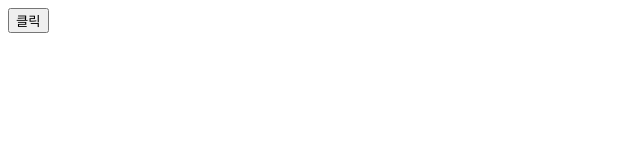
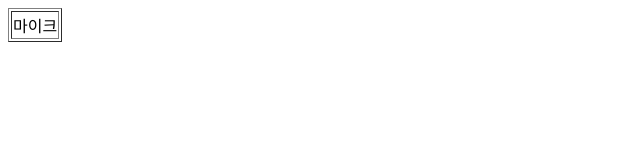
Before and after one commit to kim0hun/Inflearn_React, a React (Vite) app in the folder study/: page / in a window 1280 px wide. Shown: the top 160 px of the page, without its empty margins (0-640 px from the left). Built offline with nearby package versions, Linux system fonts and the light colour scheme.

Commit message:
51. 이벤트 전파 - 버블링

```diff
--- a/study/index.html
+++ b/study/index.html
@@ -1,4 +1,4 @@
-<!doctype html>
+<!DOCTYPE html>
 <html lang="en">
   <head>
     <meta charset="UTF-8" />
@@ -6,7 +6,7 @@
     <meta name="viewport" content="width=device-width, initial-scale=1.0" />
     <title>study</title>
   </head>
-  <body>
+  <body onclick="console.log('body')">
     <div id="root"></div>
     <script type="module" src="/src/main.tsx"></script>
   </body>
--- a/study/src/App.tsx
+++ b/study/src/App.tsx
@@ -1,18 +1,9 @@
-import Button from "./components/ui/Button";
+import Table from "./components/Table";
 
 export default function App() {
-  const handleClick = (
-    message: string,
-    event: React.MouseEvent<HTMLButtonElement, MouseEvent>
-  ) => {
-    console.log(message);
-    console.log(event);
-    (event.target as HTMLButtonElement).innerText = message;
-  };
-
   return (
     <>
-      <Button handleClick={handleClick} />
+      <Table />
     </>
   );
 }
--- /dev/null
+++ b/study/src/components/Table.tsx
@@ -0,0 +1,20 @@
+export default function Table() {
+  return (
+    <>
+      <table border={1} onClick={() => console.log("table")}>
+        <tbody onClick={() => console.log("tbody")}>
+          <tr onClick={() => console.log("tr")}>
+            <td
+              onClick={(event) => {
+                event.stopPropagation();
+                console.log("td");
+              }}
+            >
+              마이크
+            </td>
+          </tr>
+        </tbody>
+      </table>
+    </>
+  );
+}
--- a/study/src/components/ui/Button.tsx
+++ /dev/null
@@ -1,14 +0,0 @@
-export default function Button({
-  handleClick,
-}: {
-  handleClick: (
-    message: string,
-    event: React.MouseEvent<HTMLButtonElement, MouseEvent>
-  ) => void;
-}) {
-  return (
-    <>
-      <button onClick={(event) => handleClick("하이", event)}>클릭</button>
-    </>
-  );
-}
```
